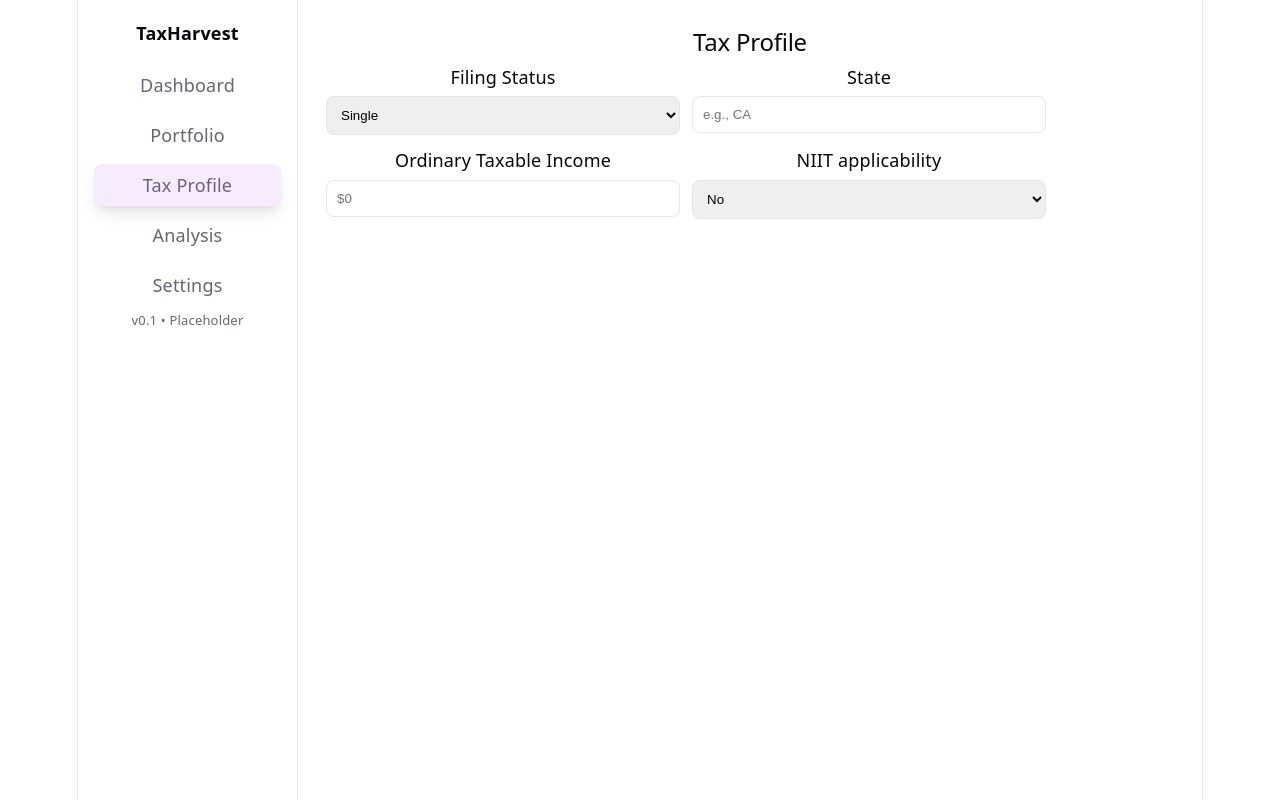
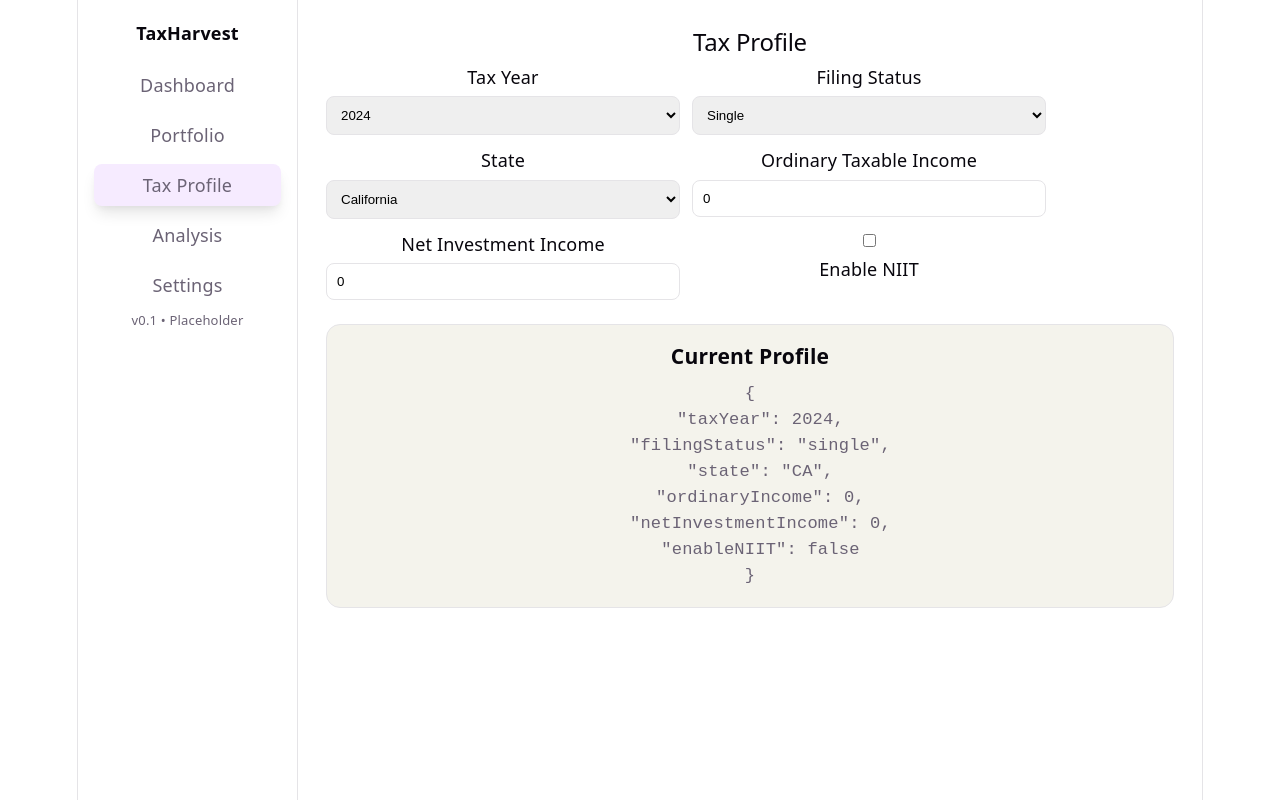
Before and after one commit to pradeepakkineni-sketch/TaxHarvest, a React (Vite) app in the folder frontend/: page /tax-profile in a window 1280 px wide. Built offline with nearby package versions, Linux system fonts and the light colour scheme.

Commit message:
Add Tax Profile form

```diff
--- a/frontend/src/pages/TaxProfile.tsx
+++ b/frontend/src/pages/TaxProfile.tsx
@@ -1,11 +1,109 @@
+import { useState } from 'react'
+
+export interface TaxProfile {
+  taxYear: number
+  filingStatus: string
+  state: string
+  ordinaryIncome: number
+  netInvestmentIncome: number
+  enableNIIT: boolean
+}
+
+const stateOptions = [
+  { value: 'AL', label: 'Alabama' },
+  { value: 'AK', label: 'Alaska' },
+  { value: 'AZ', label: 'Arizona' },
+  { value: 'AR', label: 'Arkansas' },
+  { value: 'CA', label: 'California' },
+  { value: 'CO', label: 'Colorado' },
+  { value: 'CT', label: 'Connecticut' },
+  { value: 'DE', label: 'Delaware' },
+  { value: 'FL', label: 'Florida' },
+  { value: 'GA', label: 'Georgia' },
+  { value: 'HI', label: 'Hawaii' },
+  { value: 'ID', label: 'Idaho' },
+  { value: 'IL', label: 'Illinois' },
+  { value: 'IN', label: 'Indiana' },
+  { value: 'IA', label: 'Iowa' },
+  { value: 'KS', label: 'Kansas' },
+  { value: 'KY', label: 'Kentucky' },
+  { value: 'LA', label: 'Louisiana' },
+  { value: 'ME', label: 'Maine' },
+  { value: 'MD', label: 'Maryland' },
+  { value: 'MA', label: 'Massachusetts' },
+  { value: 'MI', label: 'Michigan' },
+  { value: 'MN', label: 'Minnesota' },
+  { value: 'MS', label: 'Mississippi' },
+  { value: 'MO', label: 'Missouri' },
+  { value: 'MT', label: 'Montana' },
+  { value: 'NE', label: 'Nebraska' },
+  { value: 'NV', label: 'Nevada' },
+  { value: 'NH', label: 'New Hampshire' },
+  { value: 'NJ', label: 'New Jersey' },
+  { value: 'NM', label: 'New Mexico' },
+  { value: 'NY', label: 'New York' },
+  { value: 'NC', label: 'North Carolina' },
+  { value: 'ND', label: 'North Dakota' },
+  { value: 'OH', label: 'Ohio' },
+  { value: 'OK', label: 'Oklahoma' },
+  { value: 'OR', label: 'Oregon' },
+  { value: 'PA', label: 'Pennsylvania' },
+  { value: 'RI', label: 'Rhode Island' },
+  { value: 'SC', label: 'South Carolina' },
+  { value: 'SD', label: 'South Dakota' },
+  { value: 'TN', label: 'Tennessee' },
+  { value: 'TX', label: 'Texas' },
+  { value: 'UT', label: 'Utah' },
+  { value: 'VT', label: 'Vermont' },
+  { value: 'VA', label: 'Virginia' },
+  { value: 'WA', label: 'Washington' },
+  { value: 'WV', label: 'West Virginia' },
+  { value: 'WI', label: 'Wisconsin' },
+  { value: 'WY', label: 'Wyoming' },
+]
+
 export default function TaxProfile() {
+  const [profile, setProfile] = useState<TaxProfile>({
+    taxYear: 2024,
+    filingStatus: 'single',
+    state: 'CA',
+    ordinaryIncome: 0,
+    netInvestmentIncome: 0,
+    enableNIIT: false,
+  })
+
+  const handleChange = (field: keyof TaxProfile, value: string | number | boolean) => {
+    setProfile((current) => ({
+      ...current,
+      [field]: value,
+    }))
+  }
+
+  const formatCurrencyValue = (value: number) => value.toString()
+
   return (
     <section>
       <h2>Tax Profile</h2>
       <form className="profile-form" onSubmit={(e) => e.preventDefault()}>
         <label>
+          Tax Year
+          <select
+            value={profile.taxYear}
+            onChange={(e) => handleChange('taxYear', Number(e.target.value))}
+          >
+            <option value={2024}>2024</option>
+            <option value={2025}>2025</option>
+            <option value={2026}>2026</option>
+            <option value={2027}>2027</option>
+          </select>
+        </label>
+
+        <label>
           Filing Status
-          <select defaultValue="single">
+          <select
+            value={profile.filingStatus}
+            onChange={(e) => handleChange('filingStatus', e.target.value)}
+          >
             <option value="single">Single</option>
             <option value="married">Married Filing Jointly</option>
             <option value="mfj">Married Filing Separately</option>
@@ -15,22 +113,54 @@ export default function TaxProfile() {
 
         <label>
           State
-          <input placeholder="e.g., CA" />
+          <select
+            value={profile.state}
+            onChange={(e) => handleChange('state', e.target.value)}
+          >
+            {stateOptions.map((stateOption) => (
+              <option key={stateOption.value} value={stateOption.value}>
+                {stateOption.label}
+              </option>
+            ))}
+          </select>
         </label>
 
         <label>
           Ordinary Taxable Income
-          <input placeholder="$0" />
+          <input
+            type="number"
+            inputMode="decimal"
+            value={formatCurrencyValue(profile.ordinaryIncome)}
+            onChange={(e) => handleChange('ordinaryIncome', Number(e.target.value))}
+            placeholder="0"
+          />
         </label>
 
         <label>
-          NIIT applicability
-          <select defaultValue="no">
-            <option value="no">No</option>
-            <option value="yes">Yes</option>
-          </select>
+          Net Investment Income
+          <input
+            type="number"
+            inputMode="decimal"
+            value={formatCurrencyValue(profile.netInvestmentIncome)}
+            onChange={(e) => handleChange('netInvestmentIncome', Number(e.target.value))}
+            placeholder="0"
+          />
+        </label>
+
+        <label className="checkbox-field">
+          <input
+            type="checkbox"
+            checked={profile.enableNIIT}
+            onChange={(e) => handleChange('enableNIIT', e.target.checked)}
+          />
+          Enable NIIT
         </label>
       </form>
+
+      <div className="json-preview">
+        <h3>Current Profile</h3>
+        <pre>{JSON.stringify(profile, null, 2)}</pre>
+      </div>
     </section>
   )
 }
--- a/frontend/src/styles/layout.css
+++ b/frontend/src/styles/layout.css
@@ -58,6 +58,22 @@
 .analysis-grid { display: grid; grid-template-columns: 1fr 1fr; gap: 16px; }
 .analysis-card { padding: 12px; border: 1px solid var(--border); border-radius: 12px; }
 
+.json-preview {
+  margin-top: 24px;
+  padding: 18px;
+  border-radius: 14px;
+  background: var(--code-bg);
+  border: 1px solid var(--border);
+}
+
+.json-preview h3 { margin: 0 0 12px; color: var(--text-h); }
+
+.json-preview pre {
+  margin: 0;
+  overflow-x: auto;
+  font-size: 0.95rem;
+}
+
 @media (max-width: 900px) {
   .th-sb { display: none; }
   .th-main { padding: 18px; }
```
